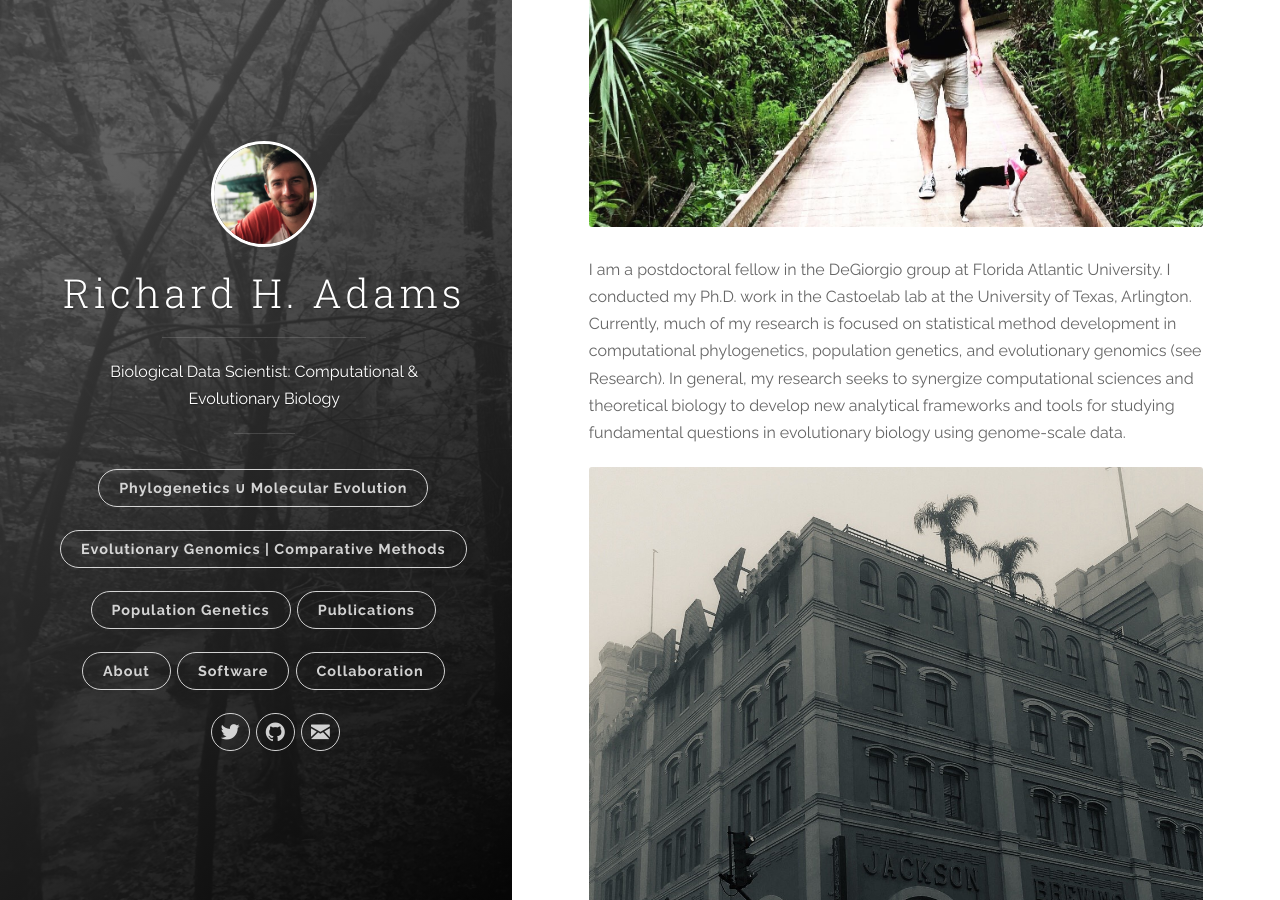
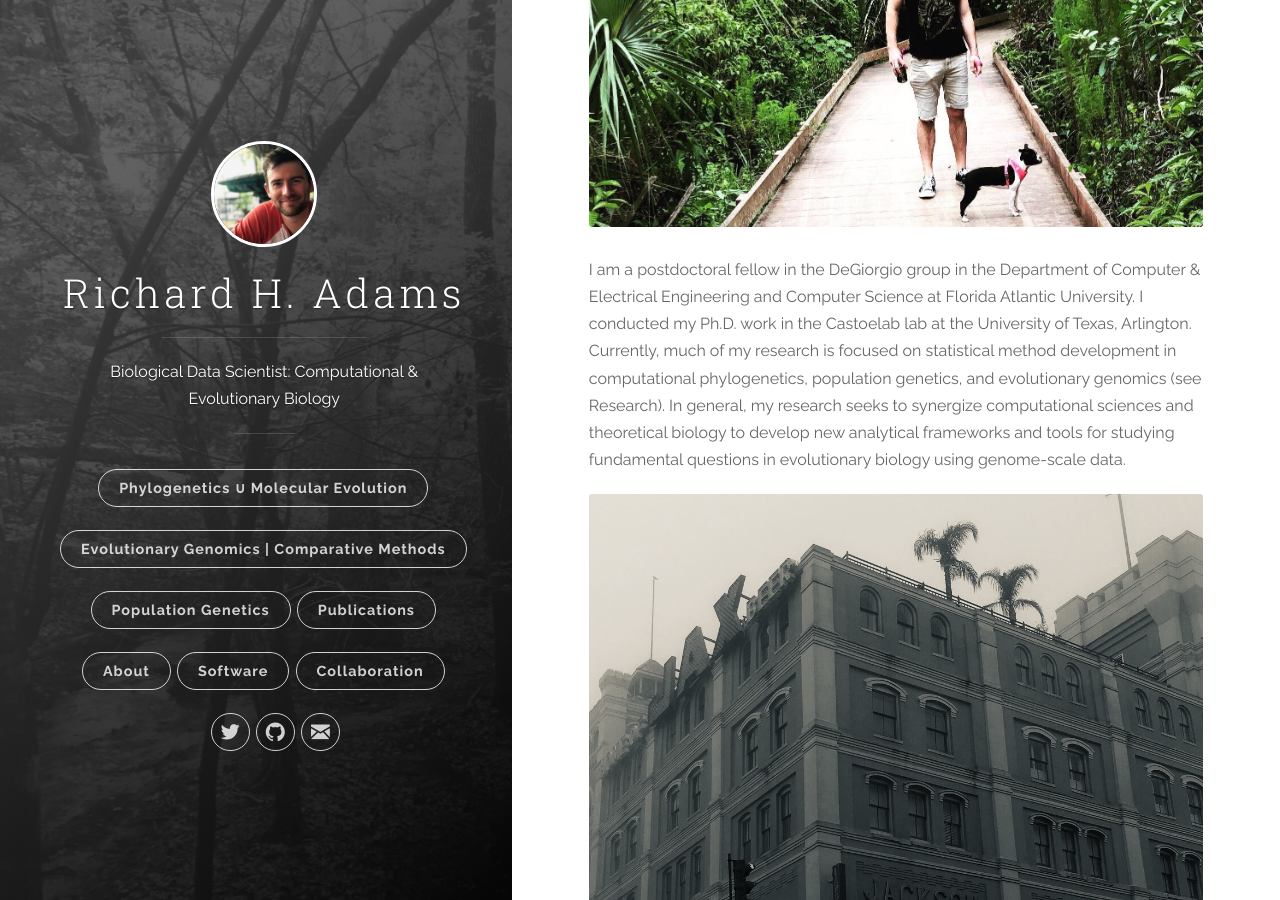
Before and after one commit to rhaTESTrha/Research, a Jekyll site: the page built from _posts/2019-11-08-about.markdown, in a window 1280 px wide and 900 px high, scrolled down 520 px. Built offline with Jekyll 4.4.1, drawn with Linux system fonts in a browser that asks for light colours.

Commit message:
Update 2019-11-08-about.markdown

```diff
--- a/_posts/2019-11-08-about.markdown
+++ b/_posts/2019-11-08-about.markdown
@@ -5,6 +5,6 @@ categories: [jekyll]
 ---
 ![image tooltip here](images/About2.JPG)
 
-I am a postdoctoral fellow in the DeGiorgio group at Florida Atlantic University. I conducted my Ph.D. work in the Castoelab lab at the University of Texas, Arlington. Currently, much of my research is focused on statistical method development in computational phylogenetics, population genetics, and evolutionary genomics (see Research). In general, my research seeks to synergize computational sciences and theoretical biology to develop new analytical frameworks and tools for studying fundamental questions in evolutionary biology using genome-scale data.
+I am a postdoctoral fellow in the DeGiorgio group in the Department of Computer & Electrical Engineering and Computer Science at Florida Atlantic University. I conducted my Ph.D. work in the Castoelab lab at the University of Texas, Arlington. Currently, much of my research is focused on statistical method development in computational phylogenetics, population genetics, and evolutionary genomics (see Research). In general, my research seeks to synergize computational sciences and theoretical biology to develop new analytical frameworks and tools for studying fundamental questions in evolutionary biology using genome-scale data.
 
 ![image tooltip here](images/Image2.JPG)
```
